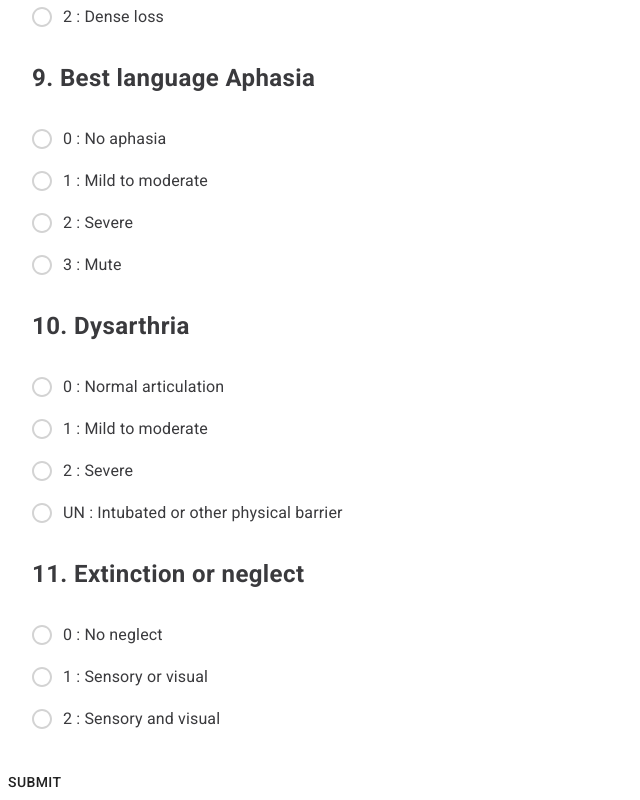
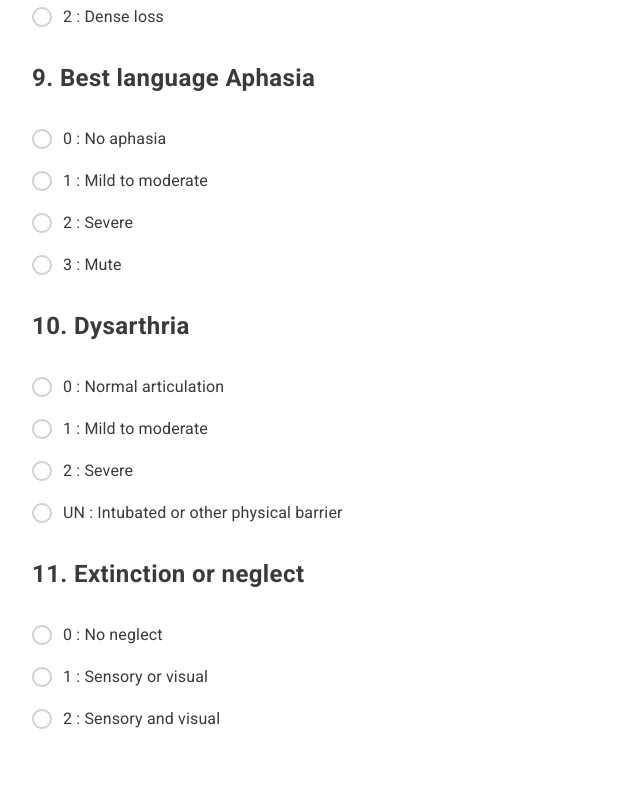
Before and after one commit to cu-devclub/app4stroke_front, a React (Create React App) app: page /form in a window 1280 px wide. Shown: the part 6565-7365 px from the top of the page, without its empty margins (0-640 px from the left). After the commit the page ends 7329 px from the top, so only its background shows below. Built offline with nearby package versions, Linux system fonts and the light colour scheme.

Commit message:
Remove submit button

```diff
--- a/src/Pages/form/Components/StrokePredictionForm.tsx
+++ b/src/Pages/form/Components/StrokePredictionForm.tsx
@@ -38,9 +38,6 @@ const StrokePredictionForm: React.FC = () => {
             />
             <SectionTitle title="NIHSS" />
             <NIHSSSection />
-            <Button disabled={isSubmitting} type="submit">
-              Submit{""}
-            </Button>
           </Form>
         )}
       </Formik>
```
